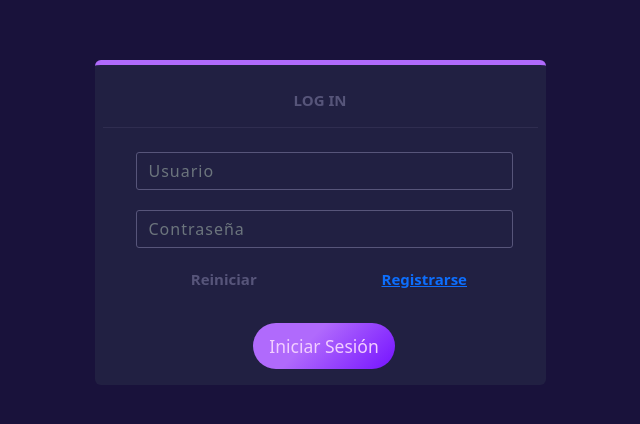
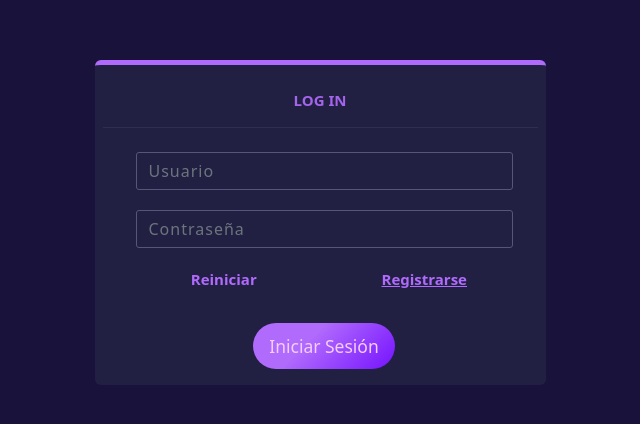
Before and after one commit to Edriand/colchones, an Angular app: page /user/login in a window 1280 px wide. Shown: the part 178-602 px from the top of the page, without its empty margins (320-960 px from the left). Built offline with nearby package versions, Linux system fonts and the light colour scheme.

Commit message:
Login UI Updated

```diff
--- a/src/app/pages/user/login/login.component.css
+++ b/src/app/pages/user/login/login.component.css
@@ -2,6 +2,14 @@
 	display: flex;
   	justify-content: center;
   	align-items: center;
+}
+
+.title {
+	color: #A464EC;
+}
+
+.link {
+	color: #B06AFC;
 }
 
 .card {
--- a/src/app/pages/user/login/login.component.html
+++ b/src/app/pages/user/login/login.component.html
@@ -2,7 +2,7 @@
 	<div class="row d-flex justify-content-center">
 		<div class="col-12 col-md-8 col-lg-6 col-xl-5 center" style="height: 100vh;">
 			<div class="card py-3 px-2">
-				<p class="text-center mt-2"> LOG IN </p>
+				<p class="text-center mt-2 title"> LOG IN </p>
                 <hr class="mt-0">
 				<form class="myform mt-2">
 					<div class="form-group">
@@ -13,10 +13,10 @@
   					</div>
   					<div class="row">
   						<div class="col-md-6 col-12 bs">
-                            <p class="col-md-6 col-12"><a> Reiniciar </a></p>
+                            <p class="col-md-6 col-12 link"><a> Reiniciar </a></p>
   						</div>
   						<div class="col-md-6 col-12">
-                            <p class="col-md-6 col-12"><a routerLink="/user/register" class="be"> Registrarse </a></p>
+                            <p class="col-md-6 col-12"><a routerLink="/user/register" class="be link"> Registrarse </a></p>
                         </div>
   					</div>
   					<div class="form-group mt-3" style="text-align: center;">
```
